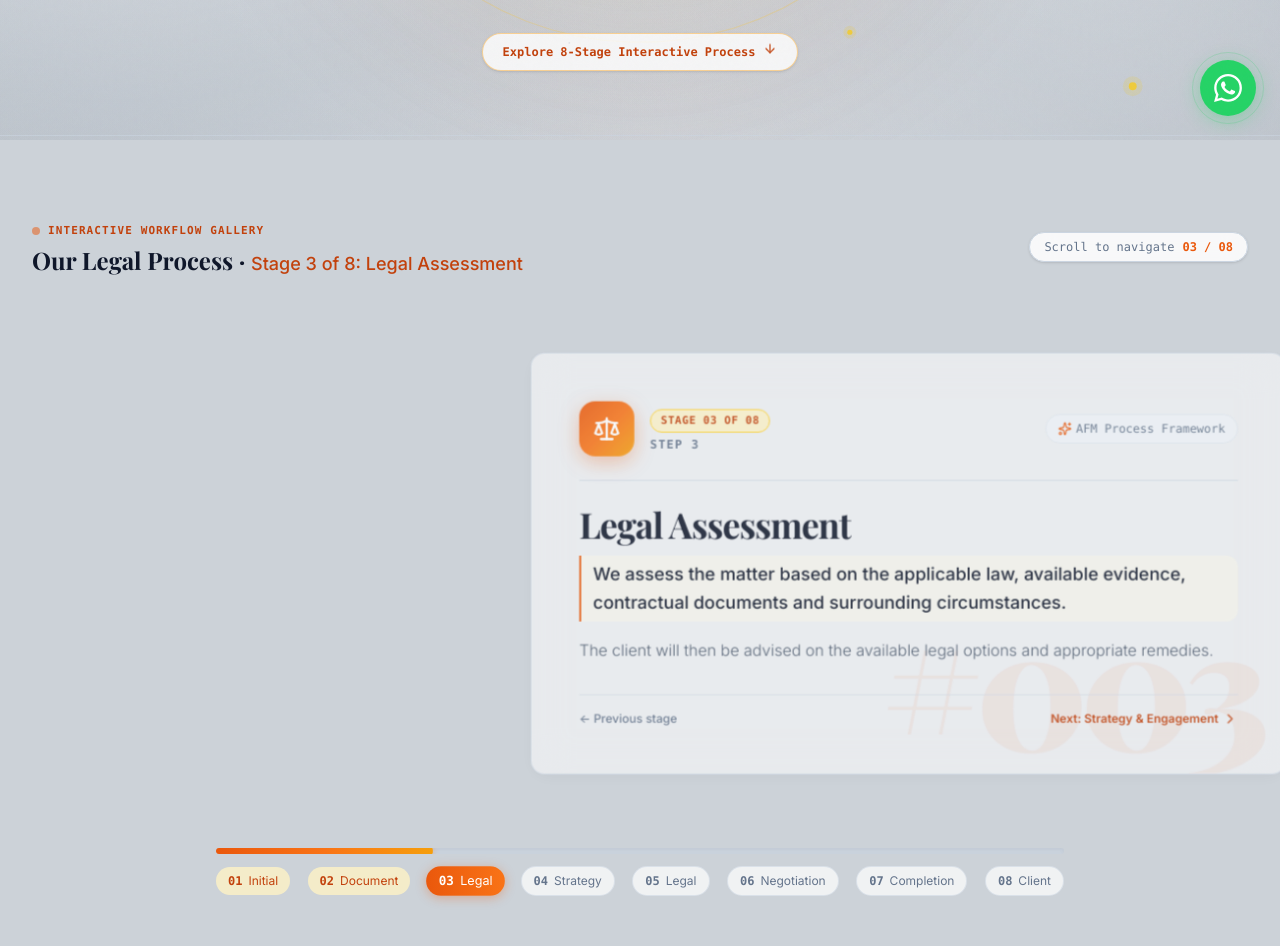
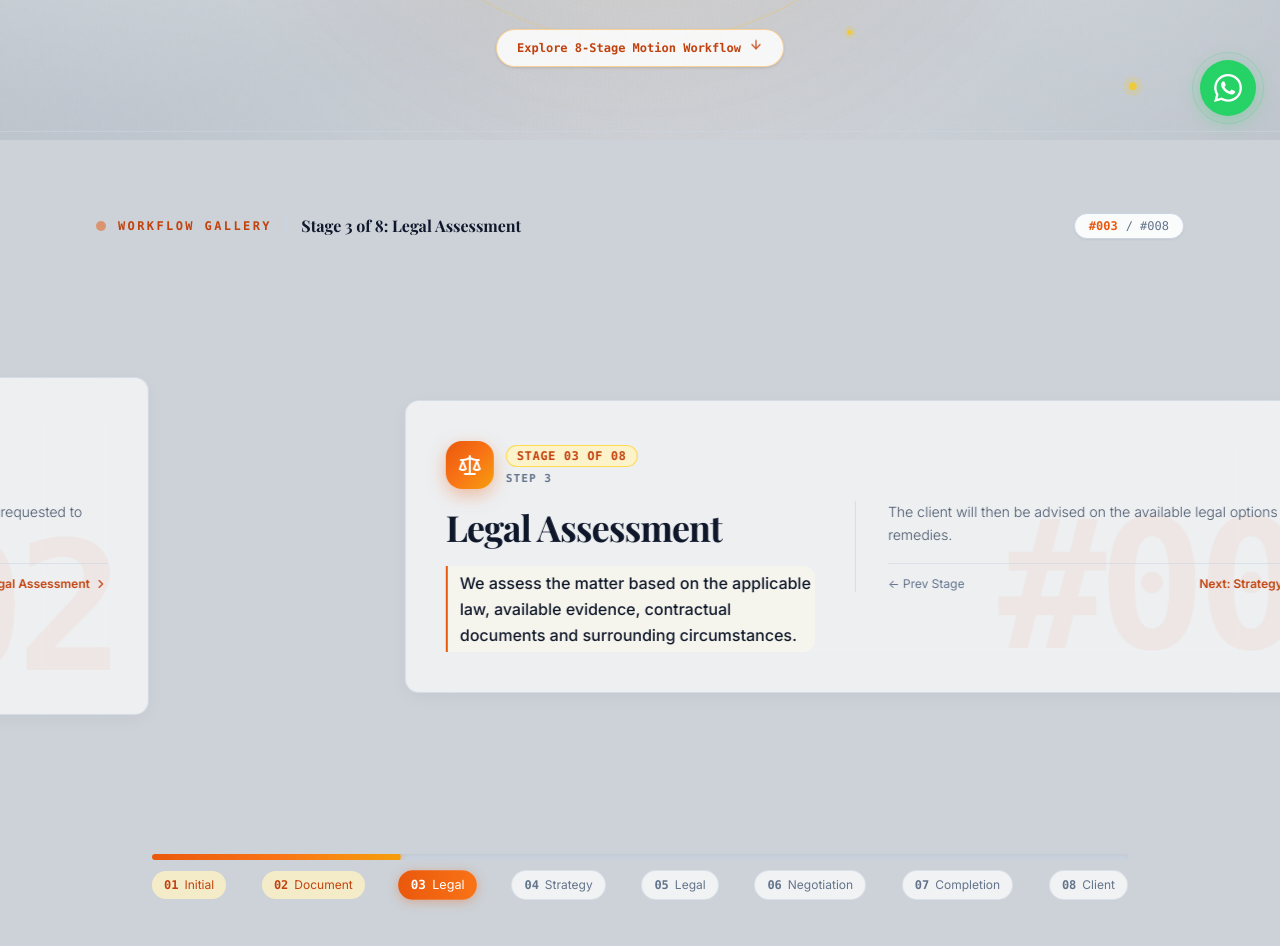
Before and after one commit to onyxtech26/TAFM-CO, a React (Vite) app: page /#/process in a window 1280 px wide. Shown: the part 660-1606 px from the top of the page. Built offline with nearby package versions, Linux system fonts and the light colour scheme; a web font is replaced by a local one.

Commit message:
Optimize Legal Process motion scroll: remove spring lag, add 2-column widescreen layout, and eliminate scroll traps

```diff
--- a/src/pages/LegalProcessPage.tsx
+++ b/src/pages/LegalProcessPage.tsx
@@ -8,9 +8,7 @@ import { Link } from 'react-router-dom';
 import {
   motion,
   useScroll,
-  useTransform,
-  useSpring,
-  type MotionValue
+  useTransform
 } from 'motion/react';
 import {
   Users,
@@ -43,190 +41,19 @@ const STEP_ICONS = [
   Clock        // 8. Client Update & Record
 ];
 
-interface StepCardProps {
-  key?: string;
-  step: (typeof LEGAL_PROCESS_STEPS)[0];
-  index: number;
-  total: number;
-  scrollYProgress: MotionValue<number>;
-  icon: typeof Users;
-  onNext?: () => void;
-  onPrev?: () => void;
-}
-
-function StepCard({
-  step,
-  index,
-  total,
-  scrollYProgress,
-  icon: Icon,
-  onNext,
-  onPrev
-}: StepCardProps) {
-  const p = index / (total - 1);
-  const delta = 1 / (total - 1);
-
-  // Dynamic opacity and subtle scale based on scroll position so the centered card pops into focus
-  const opacity = useTransform(
-    scrollYProgress,
-    index === 0
-      ? [0, delta * 0.75]
-      : index === total - 1
-      ? [p - delta * 0.75, 1]
-      : [p - delta * 0.75, p, p + delta * 0.75],
-    index === 0
-      ? [1, 0.4]
-      : index === total - 1
-      ? [0.4, 1]
-      : [0.4, 1, 0.4]
-  );
-
-  const scale = useTransform(
-    scrollYProgress,
-    index === 0
-      ? [0, delta * 0.75]
-      : index === total - 1
-      ? [p - delta * 0.75, 1]
-      : [p - delta * 0.75, p, p + delta * 0.75],
-    index === 0
-      ? [1, 0.94]
-      : index === total - 1
-      ? [0.94, 1]
-      : [0.94, 1, 0.94]
-  );
-
-  return (
-    <div className="w-screen h-full flex items-center justify-center px-4 sm:px-8 shrink-0 select-none">
-      <motion.div
-        style={{ opacity, scale }}
-        className="card-luxury relative p-6 sm:p-10 md:p-12 w-full max-w-3xl max-h-[76vh] overflow-y-auto shadow-2xl rounded-3xl border border-white/80 bg-white/85 backdrop-blur-2xl flex flex-col justify-between transition-shadow duration-300"
-      >
-        {/* Large Watermark Number echoing reference #001 */}
-        <div
-          aria-hidden="true"
-          className="absolute -right-4 -bottom-6 sm:right-6 sm:bottom-2 font-serif text-[110px] sm:text-[170px] font-black text-[#EA580C]/[0.07] select-none pointer-events-none tracking-tighter leading-none"
-        >
-          #{String(step.stepNumber).padStart(3, '0')}
-        </div>
-
-        {/* Top Header Row */}
-        <div>
-          <div className="flex items-center justify-between gap-4 pb-6 border-b border-[#CBD5E1]/70 relative z-10">
-            <div className="flex items-center gap-3.5 sm:gap-4">
-              <div className="w-12 h-12 sm:w-14 sm:h-14 rounded-2xl bg-gradient-to-br from-[#EA580C] via-[#F97316] to-[#F59E0B] text-white flex items-center justify-center shrink-0 shadow-[0_6px_20px_rgba(234,88,12,0.35)]">
-                <Icon className="w-6 h-6 sm:w-7 sm:h-7 text-white" />
-              </div>
-              <div>
-                <span className="inline-flex items-center gap-1.5 px-2.5 py-0.5 rounded-full bg-amber-100/90 border border-amber-300 text-[11px] font-mono font-bold text-[#C2410C] tracking-wider uppercase">
-                  STAGE {String(step.stepNumber).padStart(2, '0')} OF {String(total).padStart(2, '0')}
-                </span>
-                <span className="text-xs text-[#64748B] font-mono tracking-widest uppercase block mt-1 font-semibold">
-                  {step.stepCode}
-                </span>
-              </div>
-            </div>
-
-            <div className="hidden sm:flex items-center gap-1 text-xs font-mono text-[#64748B] bg-slate-100/80 px-3 py-1.5 rounded-full border border-slate-200">
-              <Sparkles className="w-3.5 h-3.5 text-[#EA580C]" />
-              <span>AFM Process Framework</span>
-            </div>
-          </div>
-
-          {/* Title & Core Summary */}
-          <div className="mt-6 space-y-3 relative z-10">
-            <h3 className="font-serif text-2xl sm:text-3xl lg:text-4xl font-bold text-[#0F172A] tracking-tight">
-              {step.title}
-            </h3>
-            <p className="text-base sm:text-lg text-[#0F172A] font-medium leading-relaxed border-l-2 border-[#EA580C] pl-3 py-1 bg-amber-50/50 rounded-r-xl">
-              {step.summary}
-            </p>
-          </div>
-
-          {/* Detailed Paragraphs */}
-          {step.details && step.details.length > 0 && (
-            <div className="mt-4 space-y-2 text-sm sm:text-base text-[#475569] font-light leading-relaxed relative z-10">
-              {step.details.map((d, dIdx) => (
-                <p key={dIdx}>{d}</p>
-              ))}
-            </div>
-          )}
-
-          {/* Documents / Parties pill cloud */}
-          {step.documentsOrParties && (
-            <div className="mt-6 pt-5 border-t border-[#CBD5E1]/70 relative z-10">
-              <span className="text-xs uppercase tracking-wider text-[#C2410C] font-semibold block mb-3">
-                {step.documentsOrParties.label}
-              </span>
-              <div className="flex flex-wrap gap-2">
-                {step.documentsOrParties.items.map((item) => (
-                  <span
-                    key={item}
-                    className="inline-flex items-center gap-1.5 px-3 py-1.5 rounded-lg bg-white/95 border border-[#CBD5E1] text-xs text-[#0F172A] font-medium shadow-2xs"
-                  >
-                    <CheckCircle2 className="w-3.5 h-3.5 text-[#EA580C] shrink-0" />
-                    <span>{item}</span>
-                  </span>
-                ))}
-              </div>
-            </div>
-          )}
-        </div>
-
-        {/* Card Navigation Footer */}
-        <div className="mt-8 pt-4 border-t border-[#CBD5E1]/60 flex items-center justify-between text-xs text-[#64748B] relative z-10">
-          <div>
-            {index > 0 && onPrev && (
-              <button
-                type="button"
-                onClick={onPrev}
-                className="hover:text-[#EA580C] transition-colors cursor-pointer font-medium flex items-center gap-1"
-              >
-                <span>← Previous stage</span>
-              </button>
-            )}
-          </div>
-          <div>
-            {index < total - 1 && onNext && (
-              <button
-                type="button"
-                onClick={onNext}
-                className="text-[#C2410C] hover:text-[#EA580C] font-semibold transition-colors cursor-pointer flex items-center gap-1"
-              >
-                <span>Next: {LEGAL_PROCESS_STEPS[index + 1].title}</span>
-                <ChevronRight className="w-4 h-4" />
-              </button>
-            )}
-            {index === total - 1 && (
-              <span className="text-[#059669] font-semibold flex items-center gap-1">
-                <CheckCircle2 className="w-4 h-4 text-[#059669]" />
-                <span>Workflow Complete</span>
-              </span>
-            )}
-          </div>
-        </div>
-      </motion.div>
-    </div>
-  );
-}
-
 export default function LegalProcessPage() {
   const targetRef = useRef<HTMLDivElement | null>(null);
   const [activeStep, setActiveStep] = useState(0);
 
+  // 1:1 direct scroll binding to ensure silky smooth performance without lag or rubber-banding
   const { scrollYProgress } = useScroll({
     target: targetRef,
     offset: ['start start', 'end end']
   });
 
-  const smoothProgress = useSpring(scrollYProgress, {
-    stiffness: 90,
-    damping: 25,
-    mass: 0.2
-  });
-
   // Moves the track horizontally as the user scrolls vertically through the container
   const x = useTransform(
-    smoothProgress,
+    scrollYProgress,
     [0, 1],
     ['0vw', `-${(LEGAL_PROCESS_STEPS.length - 1) * 100}vw`]
   );
@@ -260,13 +87,13 @@ export default function LegalProcessPage() {
     const rect = targetRef.current.getBoundingClientRect();
     const scrollTop = window.pageYOffset || document.documentElement.scrollTop;
     window.scrollTo({
-      top: scrollTop + rect.top + 10,
+      top: scrollTop + rect.top + 5,
       behavior: 'smooth'
     });
   };
 
   return (
-    <div className="space-y-0">
+    <div className="space-y-0 overflow-x-hidden">
       <PageHero
         eyebrow="Methodical Workflow"
         title="Our Legal"
@@ -279,23 +106,23 @@ export default function LegalProcessPage() {
       <section className="bg-transparent pt-12 pb-12 sm:pt-16 sm:pb-16 border-b border-[#CBD5E1]/60">
         <div className="max-w-5xl mx-auto px-4 sm:px-6 lg:px-8 text-center space-y-5">
           <span className="text-xs uppercase tracking-[0.2em] text-[#C2410C] font-semibold">
-            Structured &amp; Transparent Workflow
+            Structured &amp; Transparent Framework
           </span>
           <h2 className="font-serif text-3xl sm:text-4xl lg:text-5xl font-bold text-[#0F172A]">
             How We Manage Your Legal Matter
           </h2>
           <p className="text-base sm:text-lg text-[#475569] leading-relaxed max-w-3xl mx-auto font-light">
             Every legal matter is handled with professionalism, confidentiality and attention to detail.
-            Scroll down to walk through our 8-stage motion workflow from first meeting to final delivery.
+            Scroll down to walk through our 8-stage motion workflow from initial consultation to final resolution.
           </p>
 
-          <div className="pt-3">
+          <div className="pt-2">
             <button
               type="button"
               onClick={scrollToProcessGallery}
-              className="inline-flex items-center gap-2 px-5 py-2.5 rounded-full bg-white/80 border border-amber-500/40 text-xs font-mono font-semibold text-[#C2410C] hover:bg-amber-50 hover:text-[#EA580C] shadow-sm transition-all cursor-pointer"
+              className="inline-flex items-center gap-2 px-5 py-2.5 rounded-full bg-white/85 border border-amber-500/40 text-xs font-mono font-semibold text-[#C2410C] hover:bg-amber-50 hover:text-[#EA580C] shadow-sm transition-all cursor-pointer"
             >
-              <span>Explore 8-Stage Interactive Process</span>
+              <span>Explore 8-Stage Motion Workflow</span>
               <ArrowDown className="w-3.5 h-3.5 animate-bounce" />
             </button>
           </div>
@@ -303,61 +130,159 @@ export default function LegalProcessPage() {
       </section>
 
       {/* 8-Step Motion Graphic Scroll Section */}
-      <section ref={targetRef} className="relative h-[650vh] bg-transparent">
-        <div className="sticky top-0 h-screen w-full overflow-hidden flex flex-col justify-between pt-20 pb-8 sm:pb-10">
+      <section ref={targetRef} className="relative h-[450vh] bg-transparent">
+        <div className="sticky top-0 h-screen w-full overflow-hidden flex flex-col justify-between pt-16 sm:pt-20 pb-6 sm:pb-8">
           {/* Top Sticky Header */}
-          <div className="w-full max-w-7xl mx-auto px-4 sm:px-6 lg:px-8 flex items-center justify-between shrink-0 z-20">
-            <div className="space-y-1">
-              <div className="eyebrow-label">
-                <span className="w-2 h-2 rounded-full bg-[#EA580C] animate-pulse" />
-                <span className="text-[11px] font-mono tracking-widest uppercase text-[#C2410C] font-semibold">
-                  Interactive Workflow Gallery
-                </span>
-              </div>
-              <h2 className="font-serif text-xl sm:text-2xl font-bold text-[#0F172A] hidden sm:block">
-                Our Legal Process ·{' '}
-                <span className="text-[#C2410C] font-sans font-medium text-lg">
-                  Stage {activeStep + 1} of {LEGAL_PROCESS_STEPS.length}: {LEGAL_PROCESS_STEPS[activeStep]?.title}
-                </span>
-              </h2>
+          <div className="w-full max-w-6xl mx-auto px-4 sm:px-6 lg:px-8 flex items-center justify-between shrink-0 z-20">
+            <div className="flex items-center gap-3">
+              <span className="w-2.5 h-2.5 rounded-full bg-[#EA580C] animate-pulse" />
+              <span className="text-xs font-mono font-bold tracking-[0.2em] text-[#C2410C] uppercase">
+                Workflow Gallery
+              </span>
+              <span className="hidden sm:inline text-[#CBD5E1]">|</span>
+              <span className="font-serif text-sm sm:text-base font-bold text-[#0F172A] hidden sm:inline">
+                Stage {activeStep + 1} of {LEGAL_PROCESS_STEPS.length}: {LEGAL_PROCESS_STEPS[activeStep]?.title}
+              </span>
             </div>
 
-            {/* Scroll Progress Indicator Pill */}
-            <div className="flex items-center gap-2 text-xs font-mono text-[#64748B] bg-white/85 backdrop-blur-md px-3.5 py-1.5 rounded-full border border-[#CBD5E1] shadow-sm">
-              <span className="hidden md:inline">Scroll to navigate</span>
-              <span className="text-[#EA580C] font-bold">
-                {String(activeStep + 1).padStart(2, '0')}&thinsp;/&thinsp;08
-              </span>
+            {/* Scroll Indicator Pill */}
+            <div className="flex items-center gap-2 text-xs font-mono text-[#64748B] bg-white/90 backdrop-blur-md px-3.5 py-1 rounded-full border border-[#CBD5E1] shadow-xs">
+              <span className="text-[#EA580C] font-bold">#{String(activeStep + 1).padStart(3, '0')}</span>
+              <span>/ #008</span>
             </div>
           </div>
 
           {/* Horizontal Motion Track */}
-          <div className="flex-1 flex items-center overflow-hidden my-auto">
+          <div className="flex-1 flex items-center overflow-hidden my-auto w-full">
             <motion.div style={{ x }} className="flex h-full items-center will-change-transform">
               {LEGAL_PROCESS_STEPS.map((step, idx) => {
                 const Icon = STEP_ICONS[idx % STEP_ICONS.length];
+                const isActive = activeStep === idx;
+
                 return (
-                  <StepCard
+                  <div
                     key={step.stepCode}
-                    step={step}
-                    index={idx}
-                    total={LEGAL_PROCESS_STEPS.length}
-                    scrollYProgress={smoothProgress}
-                    icon={Icon}
-                    onNext={idx < LEGAL_PROCESS_STEPS.length - 1 ? () => scrollToStep(idx + 1) : undefined}
-                    onPrev={idx > 0 ? () => scrollToStep(idx - 1) : undefined}
-                  />
+                    className="w-screen h-full flex items-center justify-center px-4 sm:px-8 md:px-12 shrink-0 select-none"
+                  >
+                    <div
+                      className={`card-luxury relative p-6 sm:p-8 md:p-10 w-full max-w-5xl rounded-3xl border transition-all duration-300 shadow-xl overflow-hidden ${
+                        isActive
+                          ? 'bg-white/95 border-amber-500/60 ring-2 ring-amber-500/20 shadow-[0_20px_50px_rgba(15,23,42,0.12),0_0_25px_rgba(245,158,11,0.18)]'
+                          : 'bg-white/85 border-[#CBD5E1]/80 shadow-md'
+                      }`}
+                    >
+                      {/* Giant Watermark Numeral echoing reference #001 */}
+                      <div
+                        aria-hidden="true"
+                        className="absolute right-4 bottom-2 sm:right-8 sm:bottom-4 font-mono text-[90px] sm:text-[140px] md:text-[180px] font-black text-[#EA580C]/[0.06] select-none pointer-events-none tracking-tighter leading-none"
+                      >
+                        #{String(step.stepNumber).padStart(3, '0')}
+                      </div>
+
+                      {/* 2-Column Balanced Widescreen Layout */}
+                      <div className="grid grid-cols-1 md:grid-cols-12 gap-6 md:gap-10 items-center relative z-10">
+                        {/* Left Column: Stage code, Icon, Title, Summary */}
+                        <div className="md:col-span-5 space-y-4">
+                          <div className="flex items-center gap-3">
+                            <div className="w-12 h-12 rounded-2xl bg-gradient-to-br from-[#EA580C] via-[#F97316] to-[#F59E0B] text-white flex items-center justify-center shrink-0 shadow-[0_6px_18px_rgba(234,88,12,0.35)]">
+                              <Icon className="w-6 h-6 text-white" />
+                            </div>
+                            <div>
+                              <span className="inline-flex items-center px-2.5 py-0.5 rounded-full bg-amber-100/90 border border-amber-300/80 text-[10px] sm:text-xs font-mono font-bold text-[#C2410C] tracking-wider uppercase">
+                                STAGE {String(step.stepNumber).padStart(2, '0')} OF 08
+                              </span>
+                              <span className="text-[11px] text-[#64748B] font-mono tracking-widest uppercase block mt-0.5 font-semibold">
+                                {step.stepCode}
+                              </span>
+                            </div>
+                          </div>
+
+                          <h3 className="font-serif text-2xl sm:text-3xl lg:text-4xl font-bold text-[#0F172A] tracking-tight leading-tight">
+                            {step.title}
+                          </h3>
+
+                          <p className="text-sm sm:text-base text-[#0F172A] font-medium leading-relaxed border-l-2 border-[#EA580C] pl-3 py-1 bg-amber-50/50 rounded-r-xl">
+                            {step.summary}
+                          </p>
+                        </div>
+
+                        {/* Right Column: In-depth details, Documents/Parties badges, Next preview */}
+                        <div className="md:col-span-7 space-y-4 md:border-l md:border-[#CBD5E1]/70 md:pl-8">
+                          {step.details && step.details.length > 0 && (
+                            <div className="space-y-2 text-xs sm:text-sm text-[#475569] font-light leading-relaxed">
+                              {step.details.map((d, dIdx) => (
+                                <p key={dIdx}>{d}</p>
+                              ))}
+                            </div>
+                          )}
+
+                          {step.documentsOrParties && (
+                            <div className="pt-3 border-t border-[#CBD5E1]/60">
+                              <span className="text-[11px] uppercase tracking-wider text-[#C2410C] font-semibold block mb-2 font-mono">
+                                {step.documentsOrParties.label}
+                              </span>
+                              <div className="flex flex-wrap gap-1.5 sm:gap-2">
+                                {step.documentsOrParties.items.map((item) => (
+                                  <span
+                                    key={item}
+                                    className="inline-flex items-center gap-1.5 px-2.5 py-1 rounded-lg bg-white/95 border border-[#CBD5E1] text-[11px] sm:text-xs text-[#0F172A] font-medium shadow-2xs"
+                                  >
+                                    <CheckCircle2 className="w-3 h-3 text-[#EA580C] shrink-0" />
+                                    <span>{item}</span>
+                                  </span>
+                                ))}
+                              </div>
+                            </div>
+                          )}
+
+                          {/* Step Flow Footer */}
+                          <div className="pt-3 border-t border-[#CBD5E1]/60 flex items-center justify-between text-xs text-[#64748B]">
+                            <span>
+                              {idx > 0 ? (
+                                <button
+                                  type="button"
+                                  onClick={() => scrollToStep(idx - 1)}
+                                  className="hover:text-[#EA580C] transition-colors cursor-pointer"
+                                >
+                                  ← Prev Stage
+                                </button>
+                              ) : (
+                                <span className="text-amber-600 font-medium">Initial Intake</span>
+                              )}
+                            </span>
+                            <span>
+                              {idx < LEGAL_PROCESS_STEPS.length - 1 ? (
+                                <button
+                                  type="button"
+                                  onClick={() => scrollToStep(idx + 1)}
+                                  className="text-[#C2410C] hover:text-[#EA580C] font-semibold transition-colors cursor-pointer flex items-center gap-1"
+                                >
+                                  <span>Next: {LEGAL_PROCESS_STEPS[idx + 1].title}</span>
+                                  <ChevronRight className="w-3.5 h-3.5" />
+                                </button>
+                              ) : (
+                                <span className="text-[#059669] font-semibold flex items-center gap-1">
+                                  <CheckCircle2 className="w-3.5 h-3.5 text-[#059669]" />
+                                  <span>Workflow Complete</span>
+                                </span>
+                              )}
+                            </span>
+                          </div>
+                        </div>
+                      </div>
+                    </div>
+                  </div>
                 );
               })}
             </motion.div>
           </div>
 
           {/* Bottom Sticky Controller & Progress Bar */}
-          <div className="w-full max-w-4xl mx-auto px-4 sm:px-6 shrink-0 z-20 space-y-3">
+          <div className="w-full max-w-5xl mx-auto px-4 sm:px-6 shrink-0 z-20 space-y-2.5">
             {/* Continuous Progress Bar */}
             <div className="h-1.5 w-full bg-slate-300/70 rounded-full overflow-hidden relative shadow-inner">
               <motion.div
-                style={{ scaleX: smoothProgress }}
+                style={{ scaleX: scrollYProgress }}
                 className="absolute top-0 left-0 bottom-0 w-full bg-gradient-to-r from-[#EA580C] via-[#F97316] to-[#F59E0B] origin-left rounded-full shadow-[0_0_12px_rgba(234,88,12,0.4)]"
               />
             </div>
@@ -383,7 +308,7 @@ export default function LegalProcessPage() {
                     }`}
                   >
                     <span>{String(s.stepNumber).padStart(2, '0')}</span>
-                    <span className="hidden lg:inline font-sans font-normal truncate max-w-[80px]">
+                    <span className="hidden md:inline font-sans font-normal truncate max-w-[85px]">
                       {s.title.split(' ')[0]}
                     </span>
                   </button>
```
